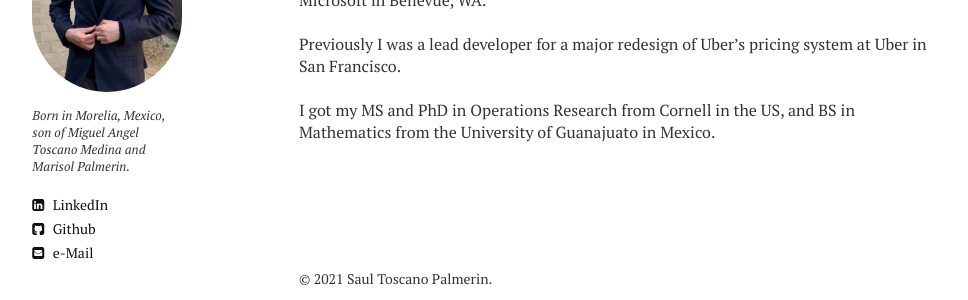
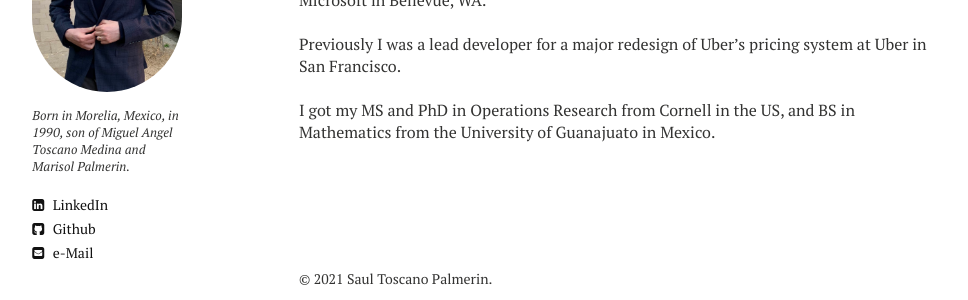
Before and after one commit to toscanosaul/saul, a Jekyll site: the page built from index.md, in a window 1280 px wide. Shown: the part 209-509 px from the top of the page, without its empty margins (21-989 px from the left). Built offline with Jekyll 4.4.1, drawn with Linux system fonts in a browser that asks for light colours; nearby versions of some CDN libraries.

Commit message:
Update _config.yml

```diff
--- a/_config.yml
+++ b/_config.yml
@@ -14,7 +14,7 @@ url: "/saul"
 owner:
   name:
   avatar:         yo2.jpg
-  bio:           Born in Morelia, Mexico, son of Miguel Angel Toscano Medina and Marisol Palmerin.
+  bio:           Born in Morelia, Mexico, in 1990, son of Miguel Angel Toscano Medina and Marisol Palmerin.
   email:          toscano.saul@gmail.com
   # Social networking links are used in author-bio sidebar. Update and remove as you like.
 #  twitter: jponttuset
```
